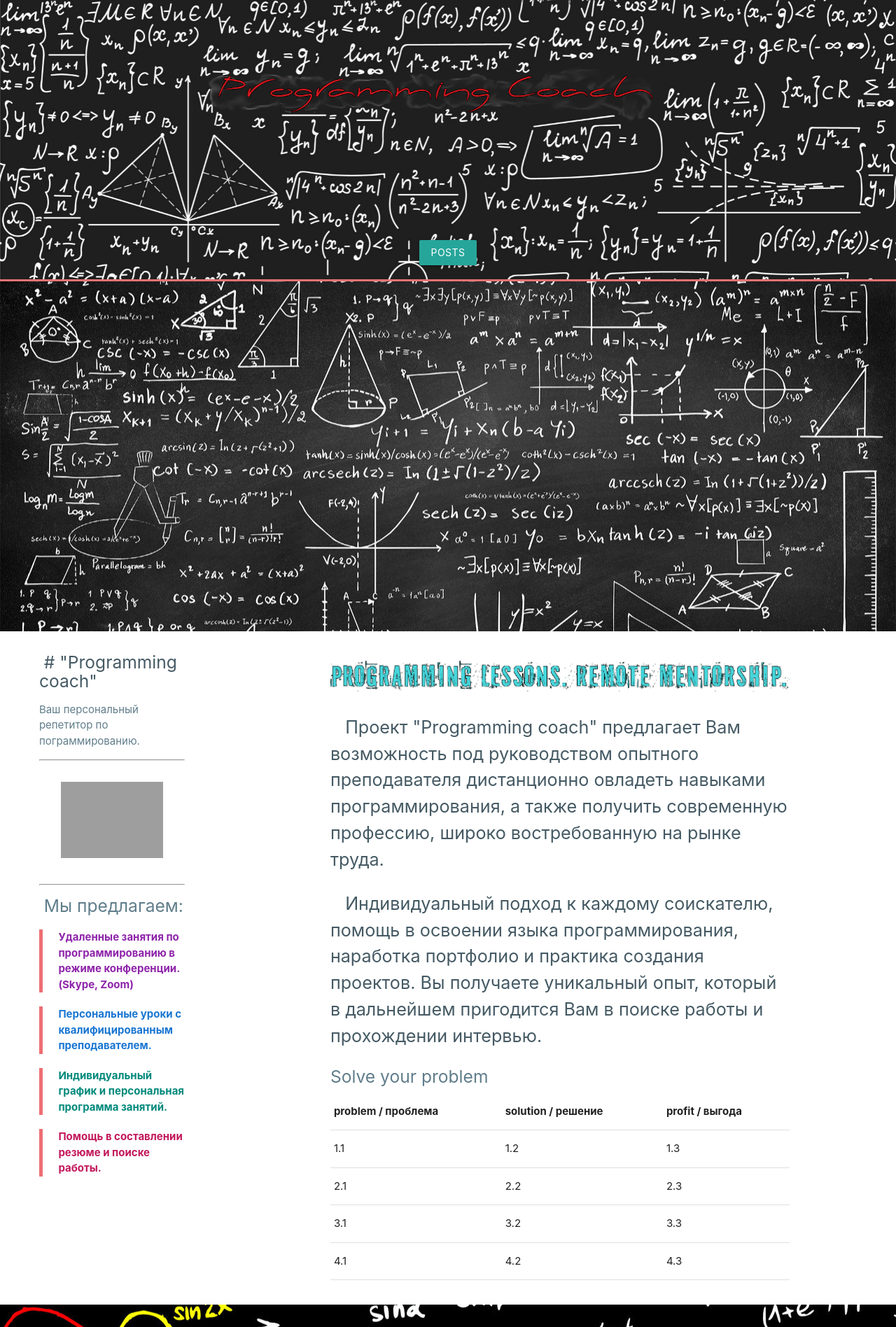
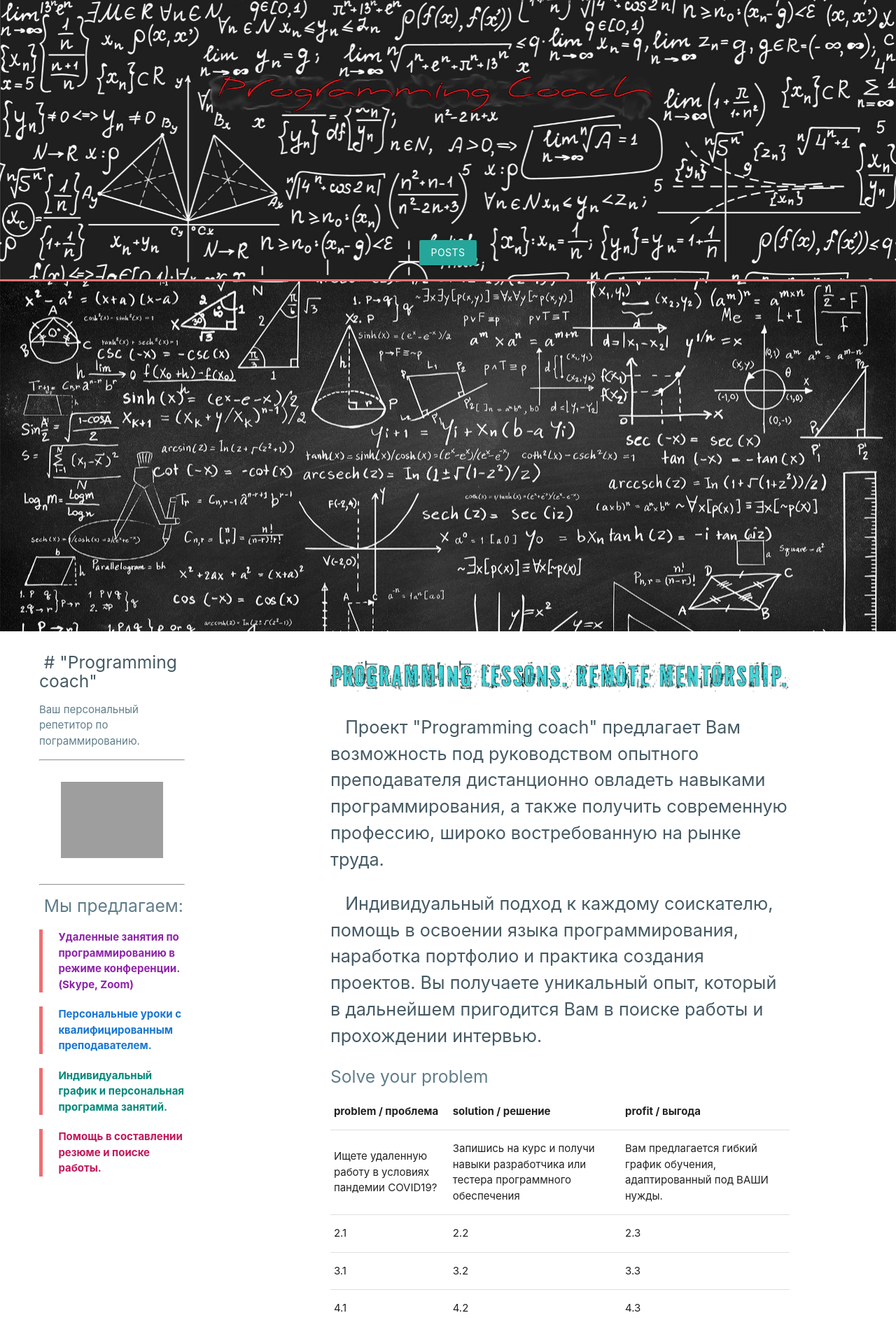
Before and after one commit to NickIT87/blog_dashboard, a Flask app: template landing/templates/landingmpage.html in a window 1280 px wide. Shown: the part 65-1961 px from the top of the page at 70% size. Run offline with Flask 3, Linux system fonts and the light colour scheme; the template is opened without the code that fills it, so the values that code supplies are empty; a user stored in the database is signed in; some libraries are stand-ins or nearby versions; grey boxes are pictures that could not be loaded.

Commit message:
think about problem-solution

```diff
--- a/landing/templates/landingmpage.html
+++ b/landing/templates/landingmpage.html
@@ -99,9 +99,9 @@
 
                     <tbody>
                       <tr>
-                          <td>1.1</td>
-                          <td>1.2</td>
-                          <td>1.3</td>
+                          <td>Ищете удаленную работу в условиях пандемии COVID19?</td>
+                          <td>Запишись на курс и получи навыки разработчика или тестера программного обеспечения</td>
+                          <td>Вам предлагается гибкий график обучения, адаптированный под ВАШИ нужды.</td>
                       </tr>
                       <tr>
                           <td>2.1</td>
```
